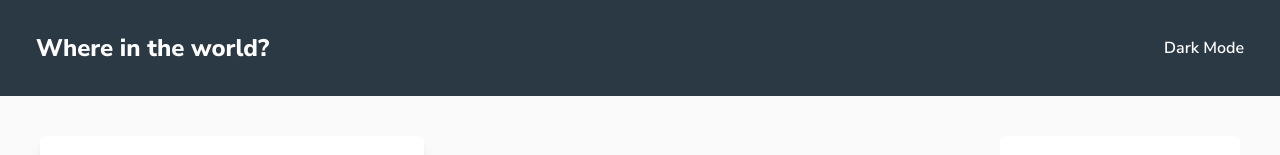
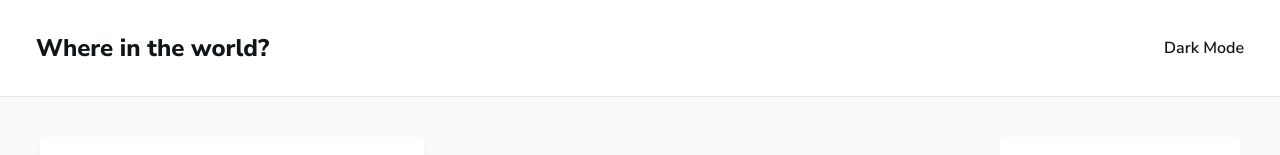
Before and after one commit to vignesh-prakasam/countries, a React (Vite) app: page / in a window 1280 px wide. Shown: the top 155 px of the page. Built offline with nearby package versions, Linux system fonts and the light colour scheme.

Commit message:
light mode

```diff
--- a/src/App.jsx
+++ b/src/App.jsx
@@ -31,11 +31,11 @@ function App() {
 
   return (
     <>
-      <header className="flex flex-row justify-between items center bg-very-dark-blue px-4 py-8">
-        <h1 className="text-2xl text-white font-bold ml-5">
+      <header className={`flex flex-row justify-between items-center border-b-[1px] shadow-black ${isDarkMode ? 'bg-very-dark-blue text-white' : 'bg-white text-very-dark-blue'} px-4 py-8`}>
+        <h1 className={`${isDarkMode ? 'text-white' : 'text-very-dark-blue-text'} text-2xl font-bold ml-5`}>
           Where in the world?
         </h1>
-        <button onClick={() => {setIsDarkMode(!isDarkMode)}} className="text-md text-white font-semibold mr-5"> { isDarkMode ? "Light Mode" : "Dark Mode" }</button>
+        <button onClick={() => {setIsDarkMode(!isDarkMode)}} className={`text-md ${isDarkMode ? 'text-white' : 'text-very-dark-blue-text'} font-semibold mr-5`}> {isDarkMode ? "Light Mode" : "Dark Mode"}</button>
       </header>
       <main className={`${isDarkMode ? 'bg-very-dark-blue-bg': 'bg-very-light-gray'}  w-full  min-h-screen px-10`}>
         {/* filters */}
@@ -44,7 +44,7 @@ function App() {
             type="text"
             name="country"
             id="country"
-            className={`shadow-lg mt-10 h-14 sm:w-96 w-full rounded-md pl-10 ${isDarkMode ? 'bg-very-dark-blue' : 'text-very-dark-blue-text'}`}
+            className={`shadow-lg mt-10 h-14 sm:w-96 w-full rounded-md pl-10 ${isDarkMode ? 'bg-very-dark-blue text-white' : 'text-very-dark-blue-text'}`}
             placeholder="Search for a country"
             onKeyDown={filterCountry}
           />
```
